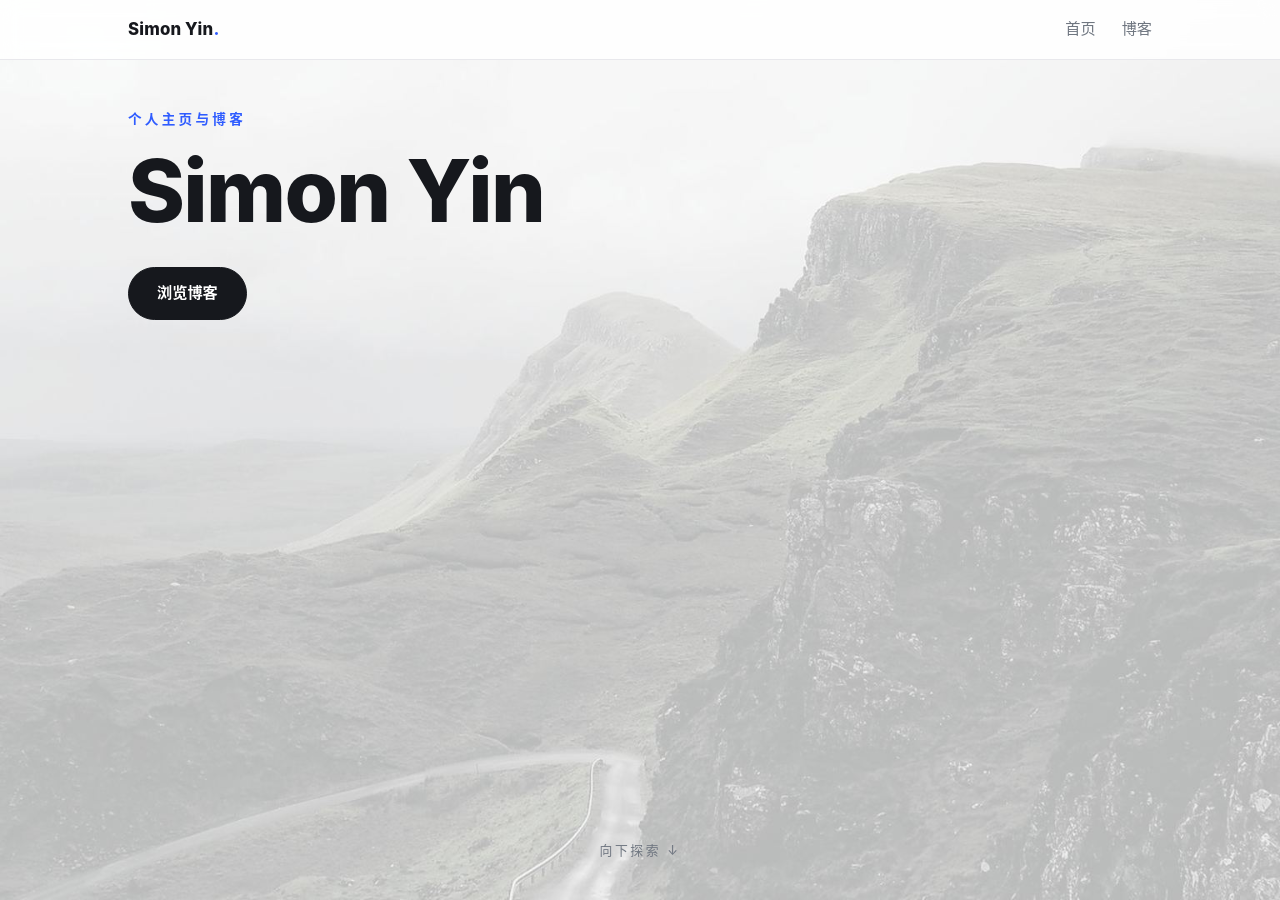
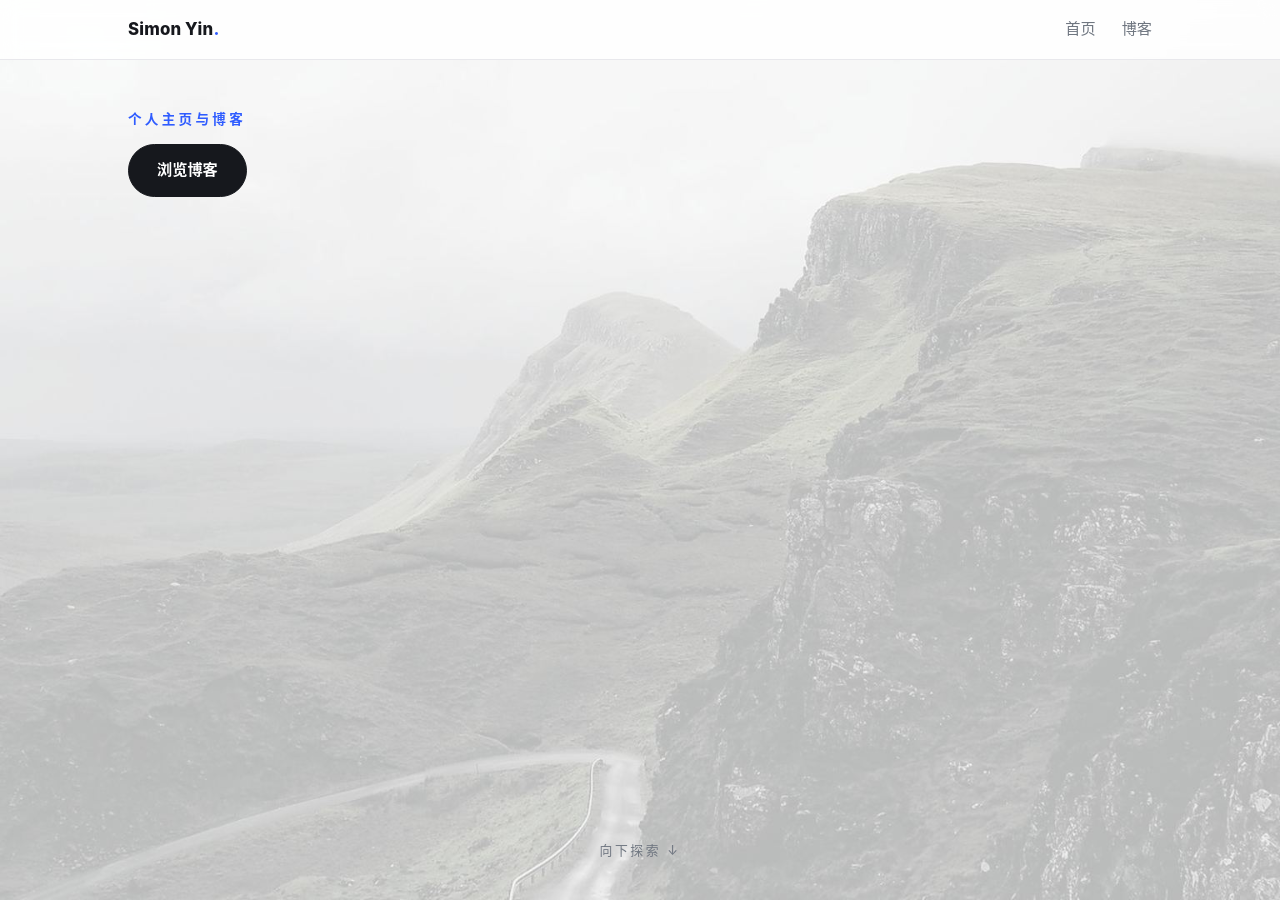
Before and after one commit to Simon96128/Simon96128.github.io, a Jekyll site: the page built from index.html, in a window 1280 px wide and 900 px high. Built offline with Jekyll 4.4.1, drawn with Linux system fonts in a browser that asks for light colours.

Commit message:
Remove large name from homepage hero

```diff
--- a/index.html
+++ b/index.html
@@ -4,7 +4,6 @@ layout: home
 
 <section class="hero">
   <p class="hero-kicker">个人主页与博客</p>
-  <h1 class="hero-title">Simon Yin</h1>
   <div class="hero-actions">
     <a class="btn-pill btn-pill--primary" href="{{ '/blog/' | relative_url }}">浏览博客</a>
   </div>
```
